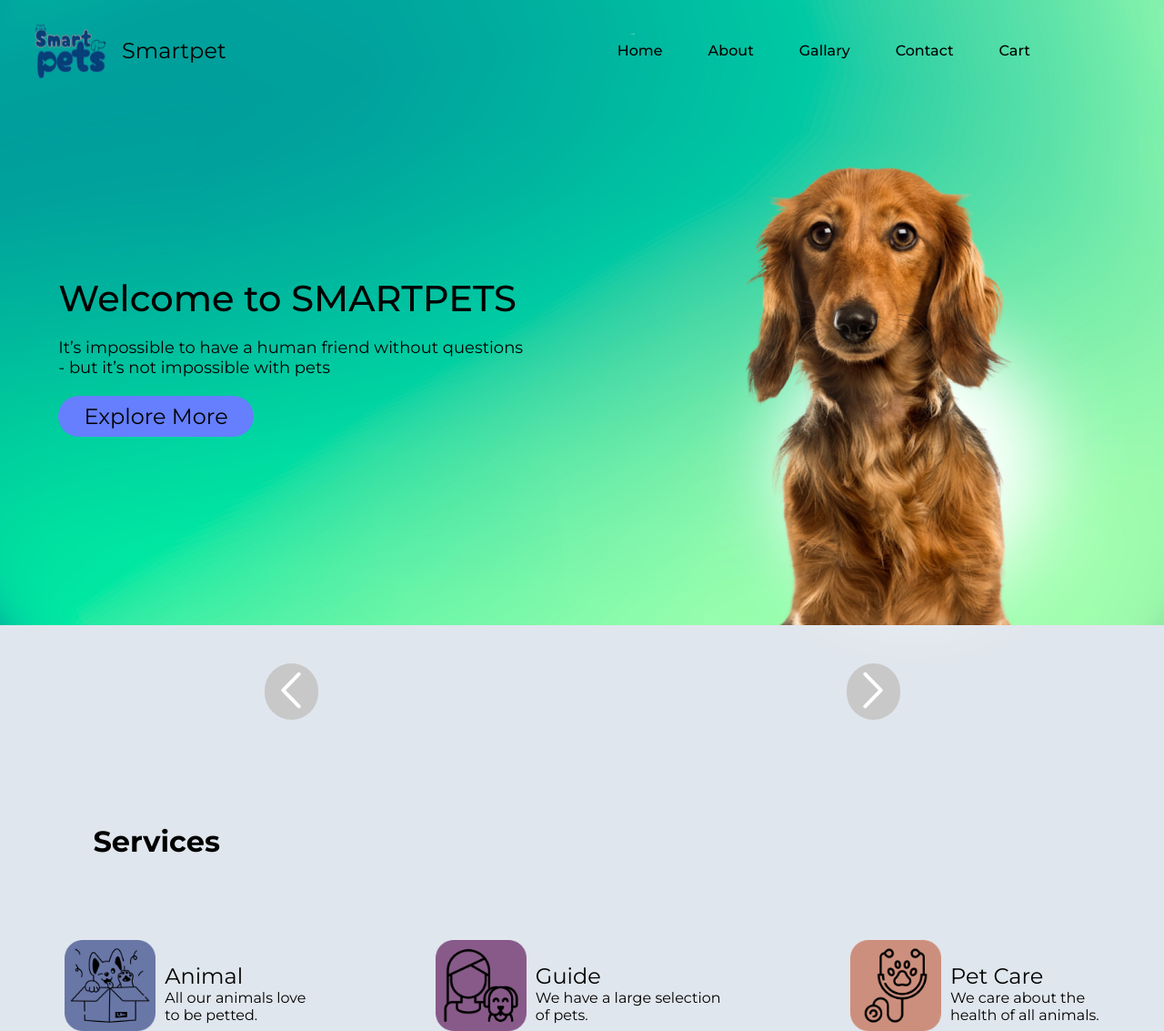
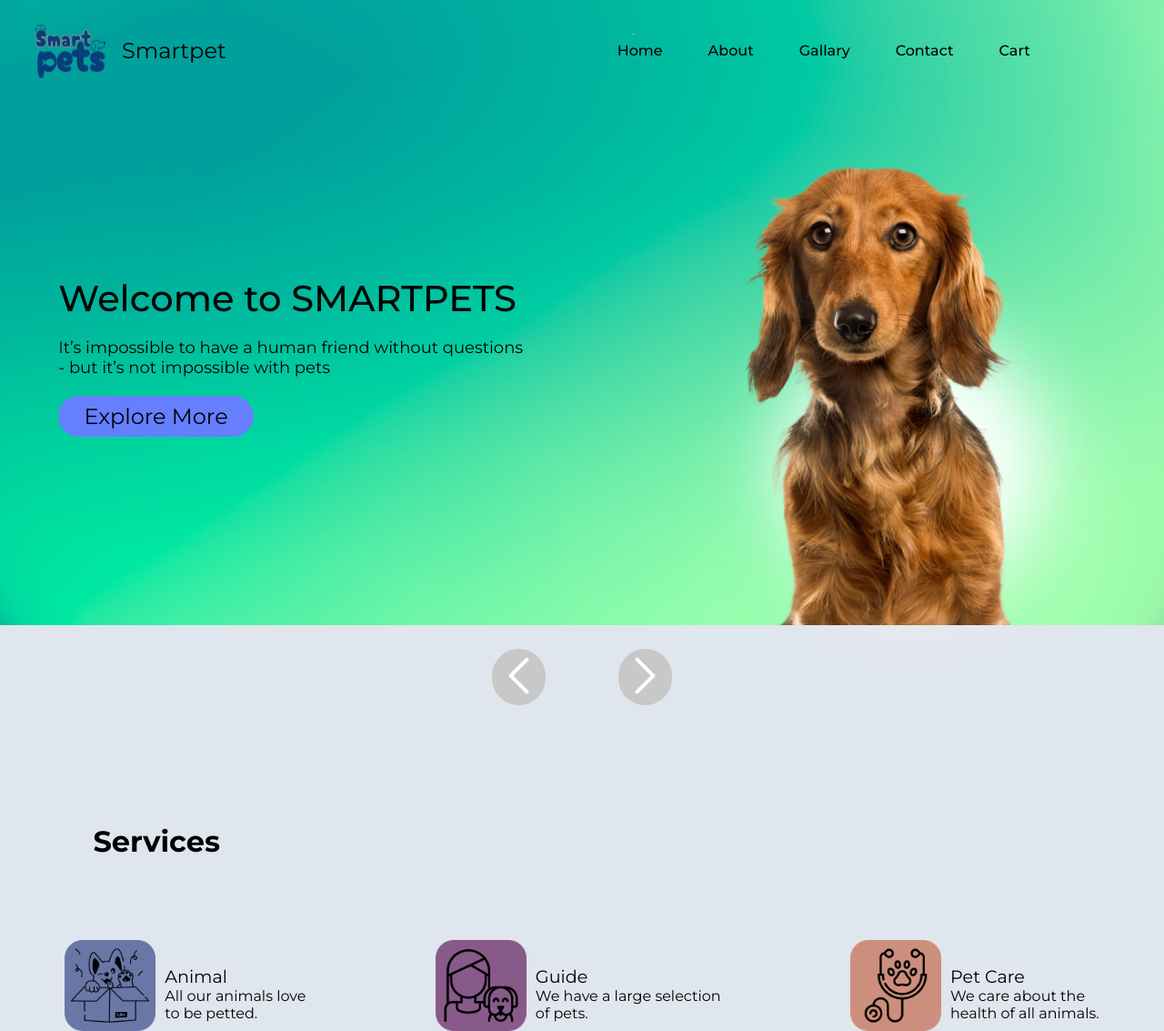
Before and after one commit to Siva22223333/Smartpet, a Django app: page / in a window 1280 px wide. Shown: the whole page at 91% size. Run offline with Django 5.2, Linux system fonts and the light colour scheme.

Commit message:
3-9-2024'(1)'

```diff
--- a/smartpet/static/css/Dashboard.css
+++ b/smartpet/static/css/Dashboard.css
@@ -19,6 +19,7 @@ body {
 
 .div1 {
     height: 95%;
+    width: 100%;
     position: relative;
 }
 
@@ -105,9 +106,9 @@ body {
 
 .div2 {
     display: flex;
-    justify-content: space-evenly;
+    justify-content: center;
     position: absolute;
-    top: 80%;
+    top: 78%;
     width: 100%;
     height: 30%;
 
@@ -116,18 +117,20 @@ body {
 .card-container {
     display: flex;
     overflow: hidden;
+    justify-content: center;
 }
 
 .card {
     box-shadow: 0px 0px 0px 0px;
-    width: 18%;
+    width: 202px;
     background-color: white;
     border-radius: 15px;
     display: flex;
     align-items: center;
     flex-direction: column;
-    flex-shrink: 0;
-    margin-right: 10px;
+    margin-right: 20px;
+    height: auto;
+    overflow: hidden;
 }
 .card-img-div{
     display: flex;
@@ -147,7 +150,7 @@ body {
 
 .card-p {
     height: auto;
-    font-size: x-large;
+    font-size: larger;
     font-weight: 400;
     padding-top: 17px;
 }
@@ -218,9 +221,15 @@ body {
     border-radius: 58px;
 }
 
-.card-btn-div {
+.prev-btn-div {
     display: flex;
     align-items: center;
+    padding-right: 40px;
+}
+.next-btn-div {
+    display: flex;
+    align-items: center;
+    padding-left: 40px;
 }
 
 .card-btn-logo-next, .card-btn-logo-prev {
@@ -229,6 +238,6 @@ body {
 .card-img{
     width: 100%;
     height: 100%;
-    object-fit: cover;
+    object-fit: fill;
     border-radius: 10px;
 }
--- a/smartpet/templates/Dashboard.html
+++ b/smartpet/templates/Dashboard.html
@@ -38,7 +38,7 @@
         </div>
     </div>
     <div class="div2" id="card_container">
-        <div class="card-btn-div">
+        <div class="prev-btn-div">
             <button class="prev-btn">
                 <img class="card-btn-logo-prev" src="{% static 'image/prev.png' %}" >
             </button>
@@ -46,7 +46,7 @@
         <div class="card-container" id="card_container_inner">
 
         </div>
-        <div class="card-btn-div">
+        <div class="next-btn-div">
             <button class="next-btn" >
                 <img class="card-btn-logo-next" src="{% static 'image/next.png' %}" >
             </button>
@@ -87,14 +87,24 @@
 
     </div>
     <script>
-        const cardContainer = document.getElementById("card_container_inner");
+            const cardContainer = document.getElementById("card_container_inner");
+            const itemsPerPage = 2;
+            let currentPage = 0;
+            let cards = [];
 
+            async function fetchCard() {
+                const response = await fetch("http://pashumart.seasense.in/api/mobile-animals/");
+                cards = await response.json();
+                renderCards();
+            }
 
-        async function fetchCard() {
-                const response = await fetch("http://pashumart.seasense.in/api/mobile-animals/");
-                const cardJson = await response.json();
-                total_cards = cardJson.length;
-                cardJson.forEach(card => {
+            function renderCards() {
+                cardContainer.innerHTML = '';
+                const startIndex = currentPage * (itemsPerPage-1);
+                const endIndex = (startIndex+1) + (itemsPerPage+2);
+                const cardsToShow = cards.slice(startIndex, endIndex);
+
+                cardsToShow.forEach(card => {
                     const cardElement = document.createElement('div');
                     cardElement.className = 'card';
                     cardElement.innerHTML =
@@ -105,11 +115,27 @@
                             <img class="card-img" src="http://pashumart.seasense.in/${card.photo}/">
                         </div>`;
                     cardContainer.appendChild(cardElement);
-                    let length=cardJson.length;
                 });
-        }
-        fetchCard();
+            }
 
+            function showNextPage() {
+                if ((currentPage + 1) * itemsPerPage < cards.length) {
+                    currentPage++;
+                    renderCards();
+                }
+            }
+
+            function showPreviousPage() {
+                if (currentPage > 0) {
+                    currentPage--;
+                    renderCards();
+                }
+            }
+
+            document.querySelector('.next-btn').addEventListener('click', showNextPage);
+            document.querySelector('.prev-btn').addEventListener('click', showPreviousPage);
+
+            fetchCard();
     </script>
 </body>
 </html>
```
